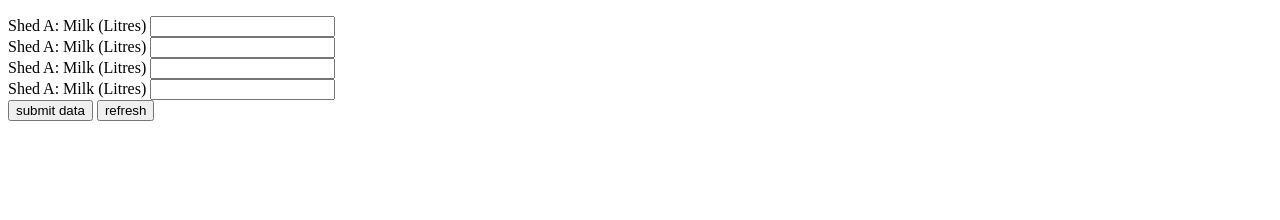
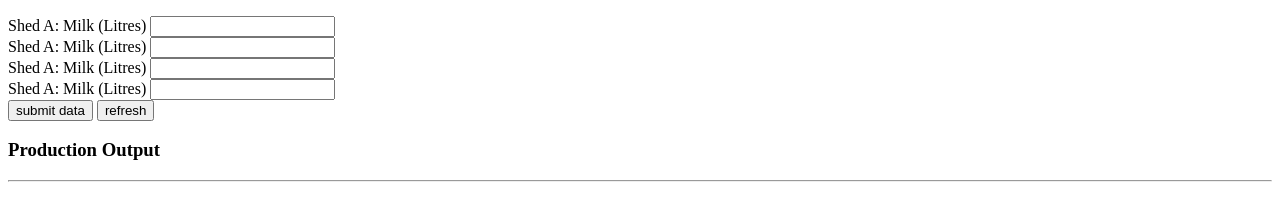
Before and after one commit to OtienohOwinoh/Dairybusiness-Week3IP, a plain HTML site: page index.html in a window 1280 px wide. Shown: the part 92-312 px from the top of the page. Drawn offline with Linux system fonts and the light colour scheme.

Commit message:
refresh  button

```diff
--- a/index.html
+++ b/index.html
@@ -49,6 +49,12 @@
     </form>
 </div>
 
+<div class="present">
+    <h3 id="produce"> Production Output</h3>
+    <hr>
+    <p id="dataoutput"> </p>
+
+    </div>
 
 
 </body>
```
